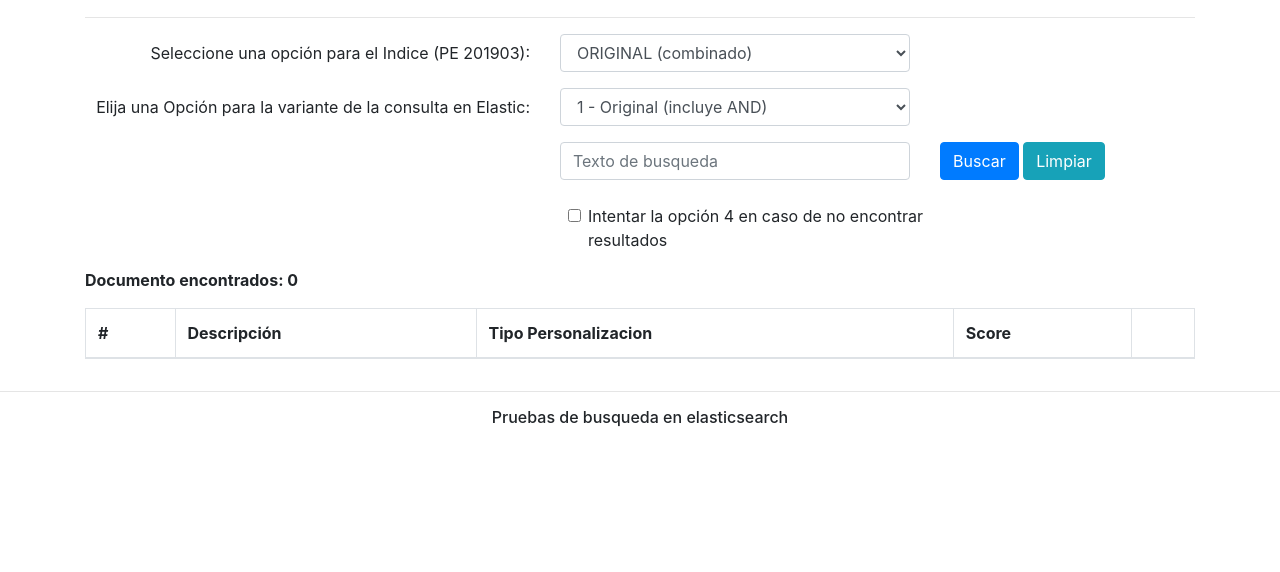
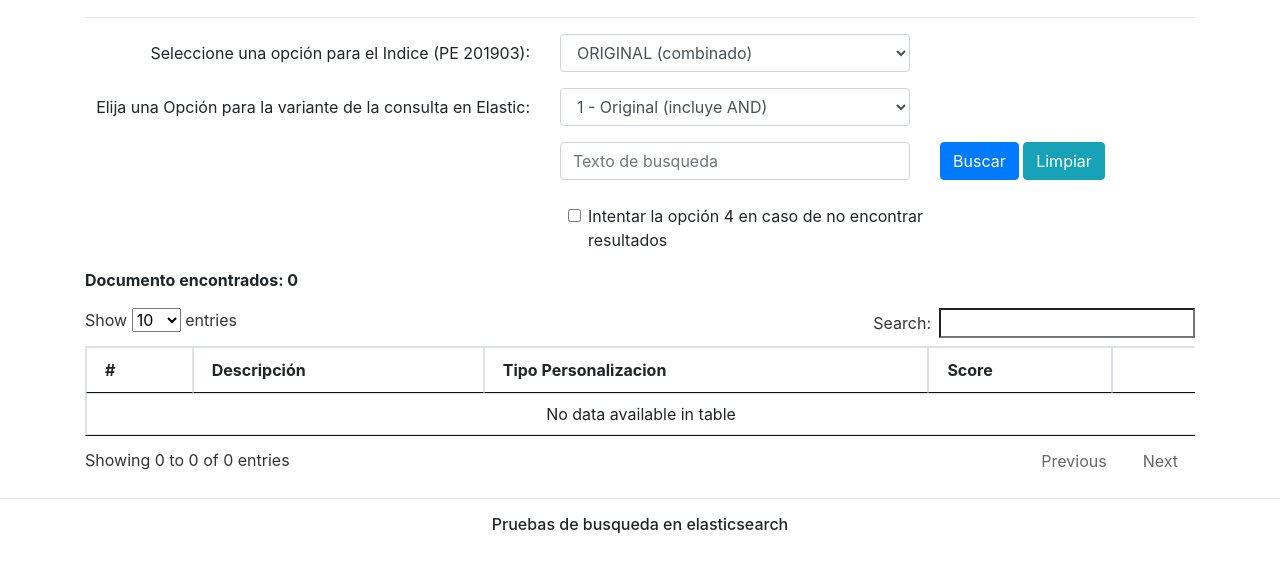
Before and after one commit to PORTAFOLIO-PROYECTOS/ELASTICSEARCH_BUSQUEDA, a plain HTML site: page v3/index.html in a window 1280 px wide. Shown: the part 118-690 px from the top of the page. Drawn offline with Linux system fonts and the light colour scheme.

Commit message:
add jqueryDatatables

```diff
--- a/v3/index.html
+++ b/v3/index.html
@@ -7,9 +7,11 @@
     <meta http-equiv="X-UA-Compatible" content="ie=edge">
     <link rel="stylesheet" href="css/bootstrap.min.css">
     <link rel="stylesheet" href="css/loader.css">
+    <link rel="stylesheet" href="css/dataTables.min.css">
     <script src="js/jquery.min.js"></script>
     <script src="js/bootstrap.js"></script>
     <script src="js/busqueda.js"></script>
+    <script src="js/dataTables.min.js"></script>
     <title>Prueba Buscador | Elasticsearch</title>
 </head>
 
@@ -160,6 +162,10 @@
                 $("#span-seccion").text(item.seccion);
                 $("#modal-detalle").modal('show');
             });
+
+
+    $('#tabla-datos').DataTable();
+
         });
     </script>
 </body>
```
Also changed, not shown: v3/css/dataTables.min.css (added), v3/js/dataTables.min.js (added).
